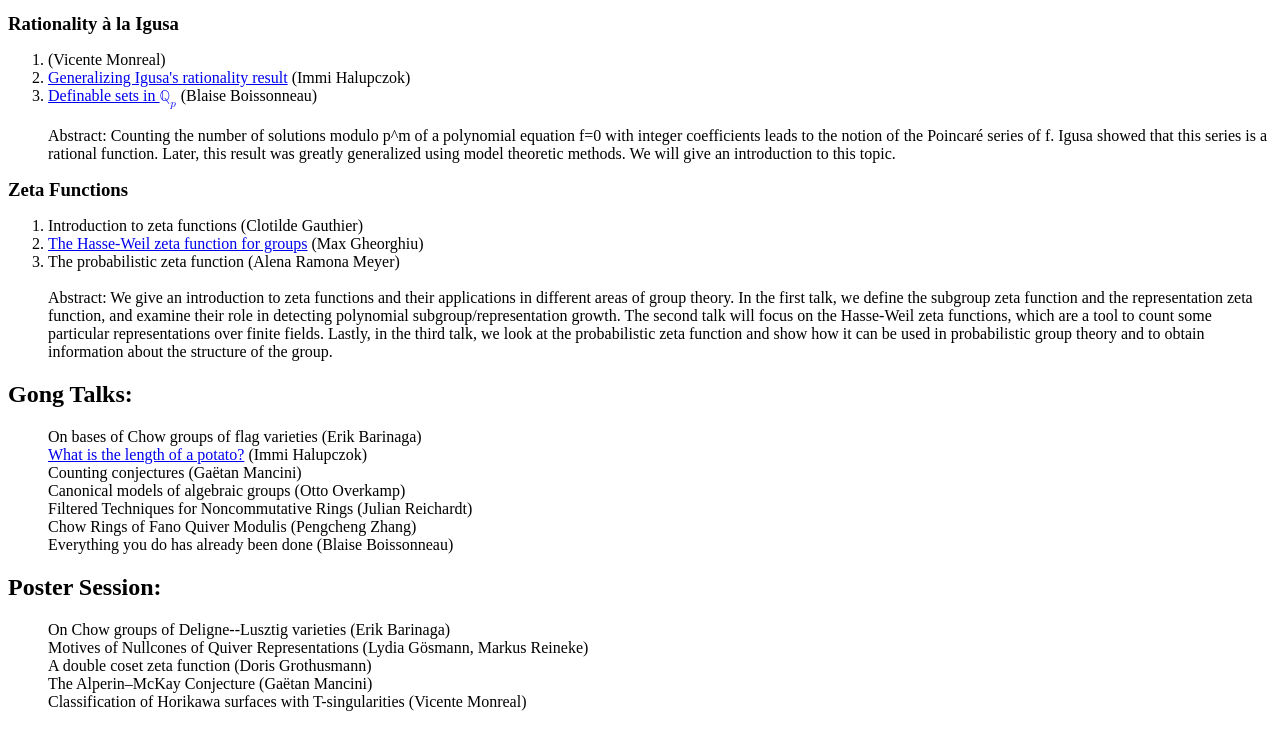
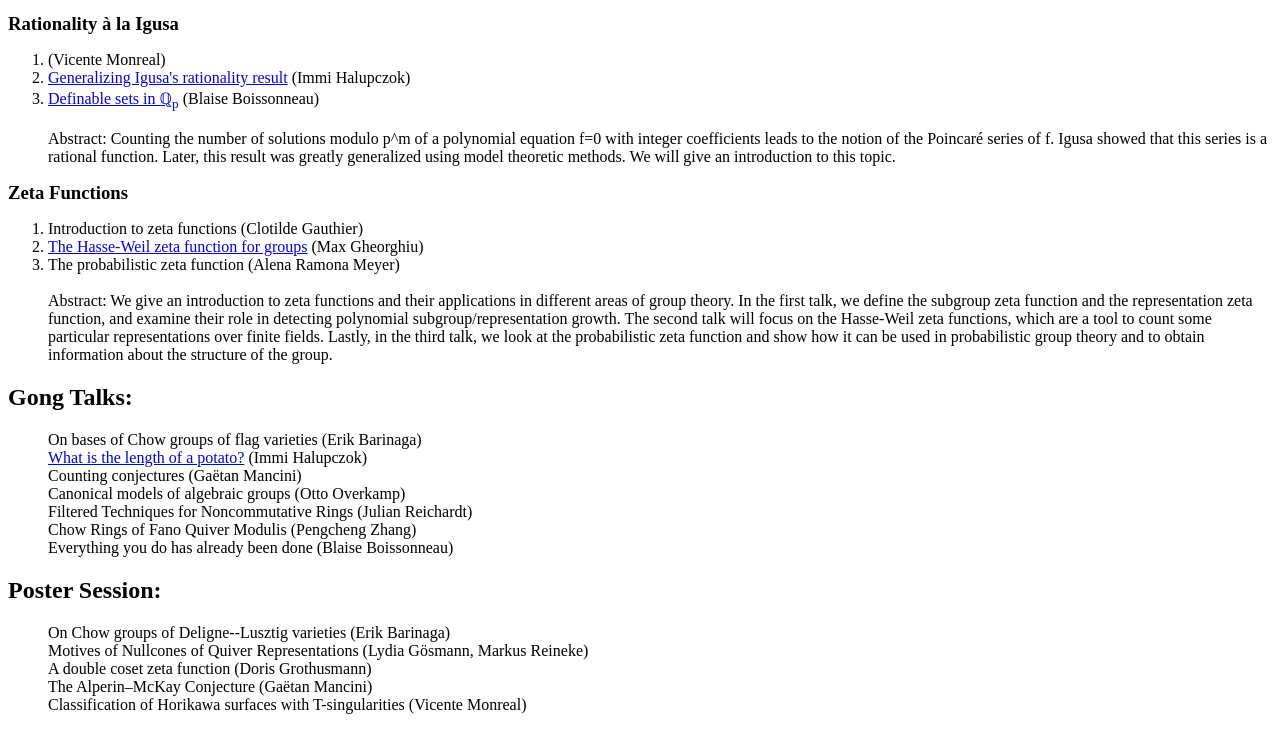
Before and after one commit to GRK2240/GRK2240.github.io, a plain HTML site: page index.html in a window 1280 px wide. Shown: the part 1122-1852 px from the top of the page. Drawn offline with Linux system fonts and the light colour scheme.

Commit message:
Update index.html

```diff
--- a/index.html
+++ b/index.html
@@ -139,8 +139,8 @@ the way to the abstract yet elegant language of schemes.
 <ol>
   <li>(Vicente Monreal)</li>
   <li> <a target="_blank" rel="noopener noreferrer" href="resources/RetreatTalk_ImmiHalupczok.pdf">Generalizing Igusa's rationality result</a> (Immi Halupczok)</li>
-  <li><a target="_blank" rel="noopener noreferrer" href="resources/RetreatTalk_BlaiseBoissonneau.pdf">Definable sets in <math display="inline"><msub><mi>ℚ</mi><mi>p</mi></msub></math></a> (Blaise Boissonneau)</li>
-<!-- Or use ℚ<sub>p</sub> for the p-adics-->
+  <li><a target="_blank" rel="noopener noreferrer" href="resources/RetreatTalk_BlaiseBoissonneau.pdf">Definable sets in ℚ<sub>p</sub></a> (Blaise Boissonneau)</li>
+<!-- <math display="inline"><msub><mi>ℚ</mi><mi>p</mi></msub></math> for the p-adics causes long deployment times-->
   <br>
   Abstract: Counting the number of solutions modulo p^m of a polynomial equation f=0 with
 integer coefficients leads to the notion of the Poincaré series of f. Igusa
```
